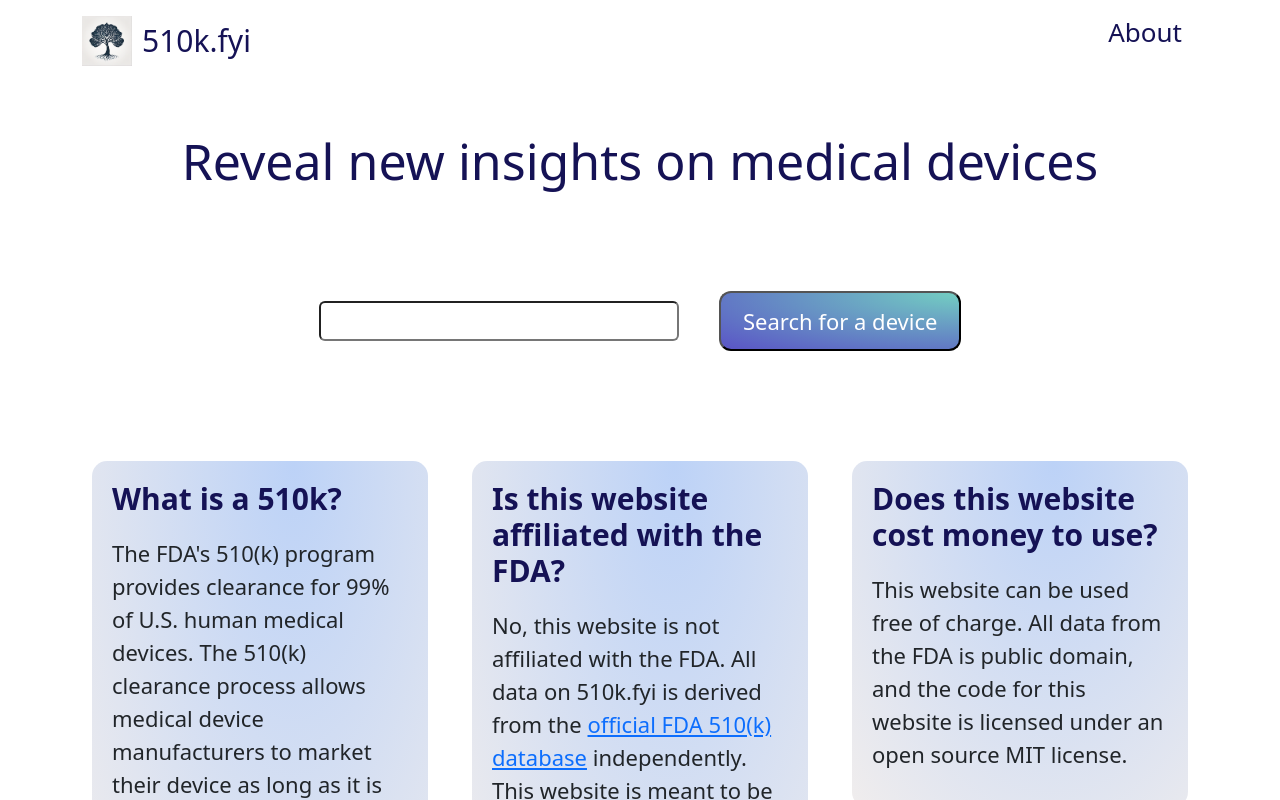
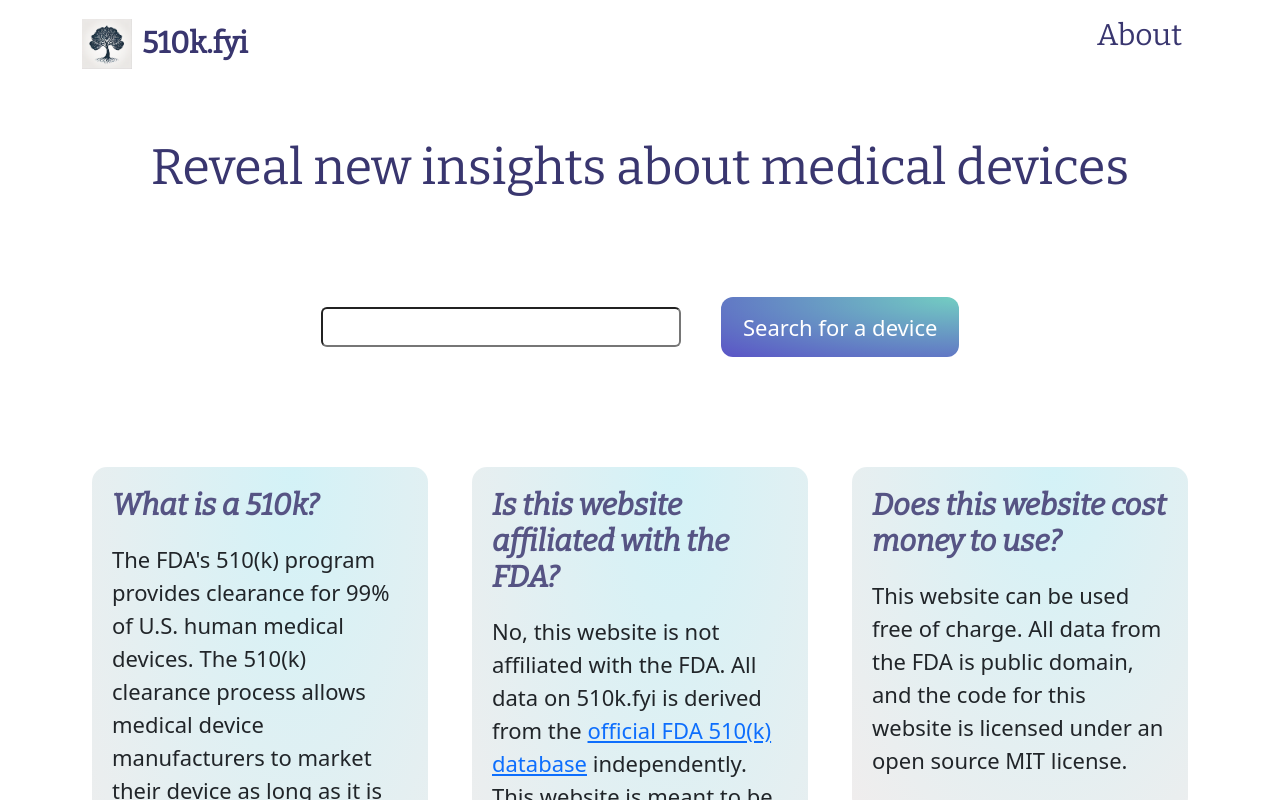
Before and after one commit to wcedmisten/510k.fyi, a Next.js app in the folder webapp/web/frontend/: page / in a window 1280 px wide. Shown: the top 800 px of the page. Built offline with nearby package versions, Linux system fonts and the light colour scheme.

Commit message:
Add better styling

```diff
--- a/webapp/web/frontend/components/NavBar.module.css
+++ b/webapp/web/frontend/components/NavBar.module.css
@@ -1,12 +1,16 @@
 .title {
     font-size: 30px;
-    color: #151255;
+    color: var(--Blue600);;
     margin-left: 10px;
+    font-family: 'Bitter';
+    font-weight: 600;
 }
 
 .about {
-  font-size: 26px;
-  color: #151255;
+  font-size: 30px;
+  color: var(--Blue600);;
+  font-family: 'Bitter';
+  font-weight: 400;
 }
 
 .logo {
--- /dev/null
+++ b/webapp/web/frontend/pages/_app.tsx
@@ -0,0 +1,6 @@
+// `pages/_app.js`
+import '../styles/globals.css';
+
+export default function App({ Component, pageProps }: {Component: any; pageProps: any}) {
+  return <Component {...pageProps} />;
+}
--- a/webapp/web/frontend/pages/about/landing-page.module.css
+++ b/webapp/web/frontend/pages/about/landing-page.module.css
@@ -25,100 +25,3 @@
     margin-bottom: 30px;
   }
 }
-
-.featuresHeader {
-  margin-top: 50px;
-  margin-bottom: 50px;
-  text-align:center;
-  font-size: 40px;
-  color: #151255;
-}
-
-.featuresText {
-  margin-top: 50px;
-  margin-bottom: 50px;
-  text-align:center;
-  font-size: 40px;
-  color: #151255;
-}
-
-.questionWrapper {
-  border-color: #b698ec;
-  border-width: 2px;
-  border-radius: 15px;
-  padding: 20px;
-  background-image: radial-gradient(
-    farthest-corner at 60% 0,
-    rgb(188, 210, 247) 0%,
-    #f0eded 100%
-  );
-  margin: 10px;
-}
-
-.question {
-    color: #151255;
-    font-size: 30px;
-    line-height: 1.2;
-}
-
-.answer {
-    margin-top: 20px;
-    font-size: 22px;
-}
-
-.searchButton {
-  align-items: center;
-  appearance: none;
-  /* background-image: radial-gradient(100% 100% at 100% 0, #5adaff 0, #5468ff 100%); */
-  background-image: radial-gradient(
-    farthest-corner at 100% 0,
-    rgb(115, 206, 194) 0%,
-    #5a54c6 100%
-  );
-  border-radius: 12px;
-  box-sizing: border-box;
-  color: #fff;
-  cursor: pointer;
-  display: inline-flex;
-  height: 60px;
-  justify-content: center;
-  line-height: 1;
-  list-style: none;
-  overflow: hidden;
-  padding-left: 22px;
-  padding-right: 22px;
-  position: relative;
-  text-align: left;
-  text-decoration: none;
-  transition: box-shadow .15s,transform .15s;
-  user-select: none;
-  -webkit-user-select: none;
-  touch-action: manipulation;
-  white-space: nowrap;
-  will-change: box-shadow,transform;
-  font-size: 22px;
-}
-
-.searchButton:hover {
-  box-shadow: rgba(22, 2, 66, 0.4) 0 4px 8px, rgba(45, 35, 66, .3) 0 7px 13px -3px, #061267 0 -3px 0 inset;
-  transform: translateY(-4px);
-}
-
-.searchButton:active {
-  box-shadow: #040a38 0 3px 7px inset;
-  transform: translateY(4px);
-}
-
-.searchButtonWrapper {
-    text-align: center;
-    margin-bottom: 100px;
-    margin-top: 50px;
-}
-
-@media only screen and (max-width: 600px) {
-    .searchButtonWrapper {
-        text-align: center;
-        margin-bottom: 50px;
-        margin-top: 20px;
-    }
-}
--- a/webapp/web/frontend/pages/index.tsx
+++ b/webapp/web/frontend/pages/index.tsx
@@ -13,8 +13,7 @@ export const LandingPage = () => {
         <Container>
             <Row>
                 <Col>
-                    <h1 className={style.title}></h1>
-                    <h2 className={style.subTitle}>Reveal new insights on medical devices</h2>
+                    <h1 className={style.title}>Reveal new insights about medical devices</h1>
                 </Col>
             </Row>
             <Row>
--- a/webapp/web/frontend/pages/landing-page.module.css
+++ b/webapp/web/frontend/pages/landing-page.module.css
@@ -1,21 +1,16 @@
 .title {
-    font-size: 30px;
-    color: #151255;
+  text-align:center;
+  font-size: 50px;
+  color: var(--Blue600);
+  margin-top: 50px;
+  margin-bottom: 50px;
+  font-weight: 500;
+  font-family: 'Bitter';
 }
 
 .about {
   font-size: 26px;
-  color: #151255;
-}
-
-.subTitle {
-    text-align:center;
-    font-size: 50px;
-    color: #151255;
-    margin-top: 50px;
-    margin-bottom: 50px;
-    font-weight: 500;
-    background: linear-gradient(to right bottom, rgb(255, 255, 255) 30%, rgba(255, 255, 255, 0.38)) padding-box text
+  color: var(--Blue500);
 }
 
 @media only screen and (max-width: 600px) {
@@ -31,7 +26,7 @@
   margin-bottom: 50px;
   text-align:center;
   font-size: 40px;
-  color: #151255;
+  color: var(--Blue600);
 }
 
 .featuresText {
@@ -39,26 +34,27 @@
   margin-bottom: 50px;
   text-align:center;
   font-size: 40px;
-  color: #151255;
+  color: var(--Blue600);
 }
 
 .questionWrapper {
-  border-color: #b698ec;
   border-width: 2px;
   border-radius: 15px;
   padding: 20px;
   background-image: radial-gradient(
     farthest-corner at 60% 0,
-    rgb(188, 210, 247) 0%,
+    rgb(211, 242, 247) 0%,
     #f0eded 100%
   );
   margin: 10px;
 }
 
 .question {
-    color: #151255;
+    color: var(--Blue500);
     font-size: 30px;
     line-height: 1.2;
+    font-family: 'Bitter-Italic';
+    font-weight: 600;
 }
 
 .answer {
@@ -91,6 +87,7 @@
     #5a54c6 100%
   );
   border-radius: 12px;
+  border-width: 0;
   box-sizing: border-box;
   color: #fff;
   cursor: pointer;
--- a/webapp/web/frontend/styles/globals.css
+++ b/webapp/web/frontend/styles/globals.css
@@ -1,18 +1,23 @@
-p {
-  font-size: 30px;
+:root {
+  --background: #ffffff;
+  --Blue100: #d6d5e1;
+  --Blue200: #b4b3c9;
+  --Blue300: #9391b0;
+  --Blue400: #74729a;
+  --Blue500: #565484;
+  --Blue600: #39366f;
 }
 
-li, label {
-  font-size: 20px;
+@font-face {
+  font-family: 'Bitter';
+  src: url('/fonts/Bitter-VariableFont_wght.ttf');
+  font-weight: 400;
+  font-style: normal;
 }
 
-button {
-  background-color: #4CAF50;
-  border: none;
-  color: white;
-  padding: 15px 32px;
-  text-align: center;
-  text-decoration: none;
-  display: inline-block;
-  font-size: 30px;
+@font-face {
+  font-family: 'Bitter-Italic';
+  src: url('/fonts/Bitter-Italic-VariableFont_wght.ttf');
+  font-weight: 400;
+  font-style: bold;
 }
```
Also changed, not shown: webapp/web/frontend/public/fonts/Bitter-Italic-VariableFont_wght.ttf (added), webapp/web/frontend/public/fonts/Bitter-VariableFont_wght.ttf (added).
